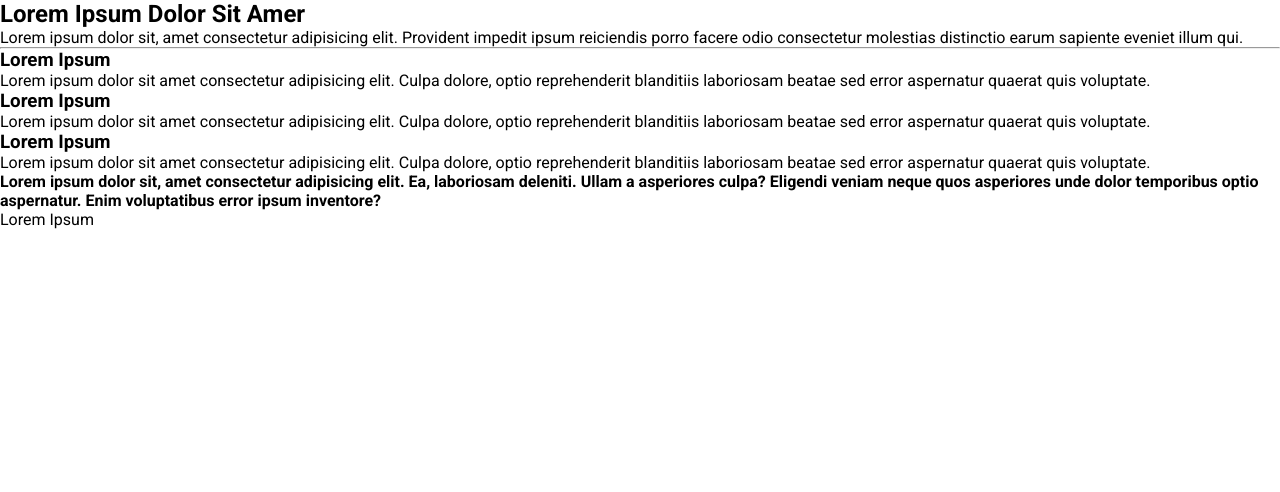
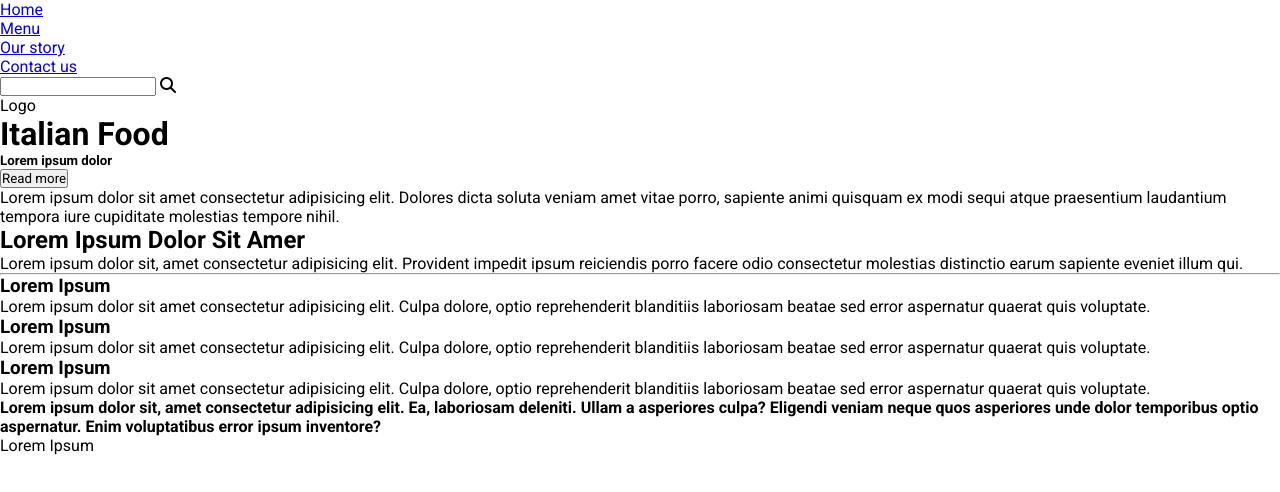
Before and after one commit to forgerlil/xover-psd, a plain HTML site: page index.html in a window 1280 px wide. Drawn offline with Linux system fonts and the light colour scheme.

Commit message:
Add content to the header

```diff
--- a/index.html
+++ b/index.html
@@ -1,16 +1,38 @@
 <!DOCTYPE html>
 <html lang="en">
+
 <head>
     <meta charset="UTF-8" />
     <meta http-equiv="X-UA-Compatible" content="IE=edge" />
     <meta name="viewport" content="width=device-width, initial-scale=1.0" />
+    <link rel="stylesheet" href="https://cdnjs.cloudflare.com/ajax/libs/font-awesome/6.1.1/css/all.min.css">
     <link rel="stylesheet" href="styles.css" />
     <title>Italian Food</title>
 </head>
 
 <body>
     <!-- Matthias -->
-    <header></header>
+    <header>
+        <nav>
+            <ul>
+                <li><a href="#">Home</a></li>
+                <li><a href="#">Menu</a> </li>
+                <li><a href="#">Our story</a></li>
+                <li><a href="#">Contact us</a></li>
+            </ul>
+            <div>
+                <input type="text" name="search" id="search">
+                <i class="fas fa-search"></i>
+            </div>
+        </nav>
+        <p>Logo</p>
+        <h1>Italian Food</h1>
+        <h5>Lorem ipsum dolor</h5>
+        <button>Read more</button>
+        <p>Lorem ipsum dolor sit amet consectetur adipisicing elit. Dolores dicta soluta veniam amet vitae porro,
+            sapiente animi quisquam ex modi sequi atque praesentium laudantium tempora iure cupiditate molestias tempore
+            nihil.</p>
+    </header>
     <main>
         <!-- Isaiah -->
         <section></section>
@@ -64,4 +86,5 @@
     <!-- Anton -->
     <footer></footer>
 </body>
+
 </html>
```
Lines whose indentation alone changed are shown as unchanged.
